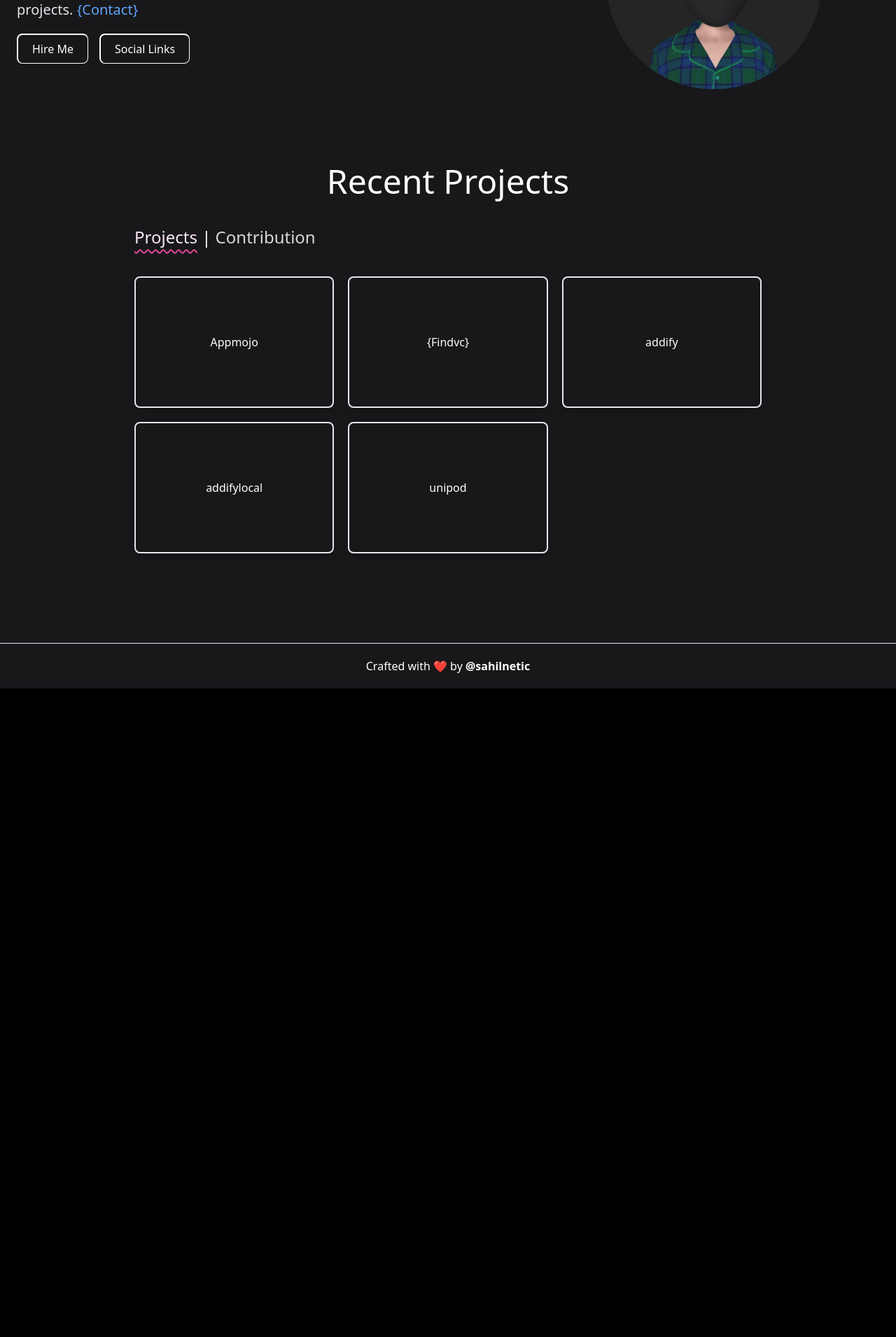
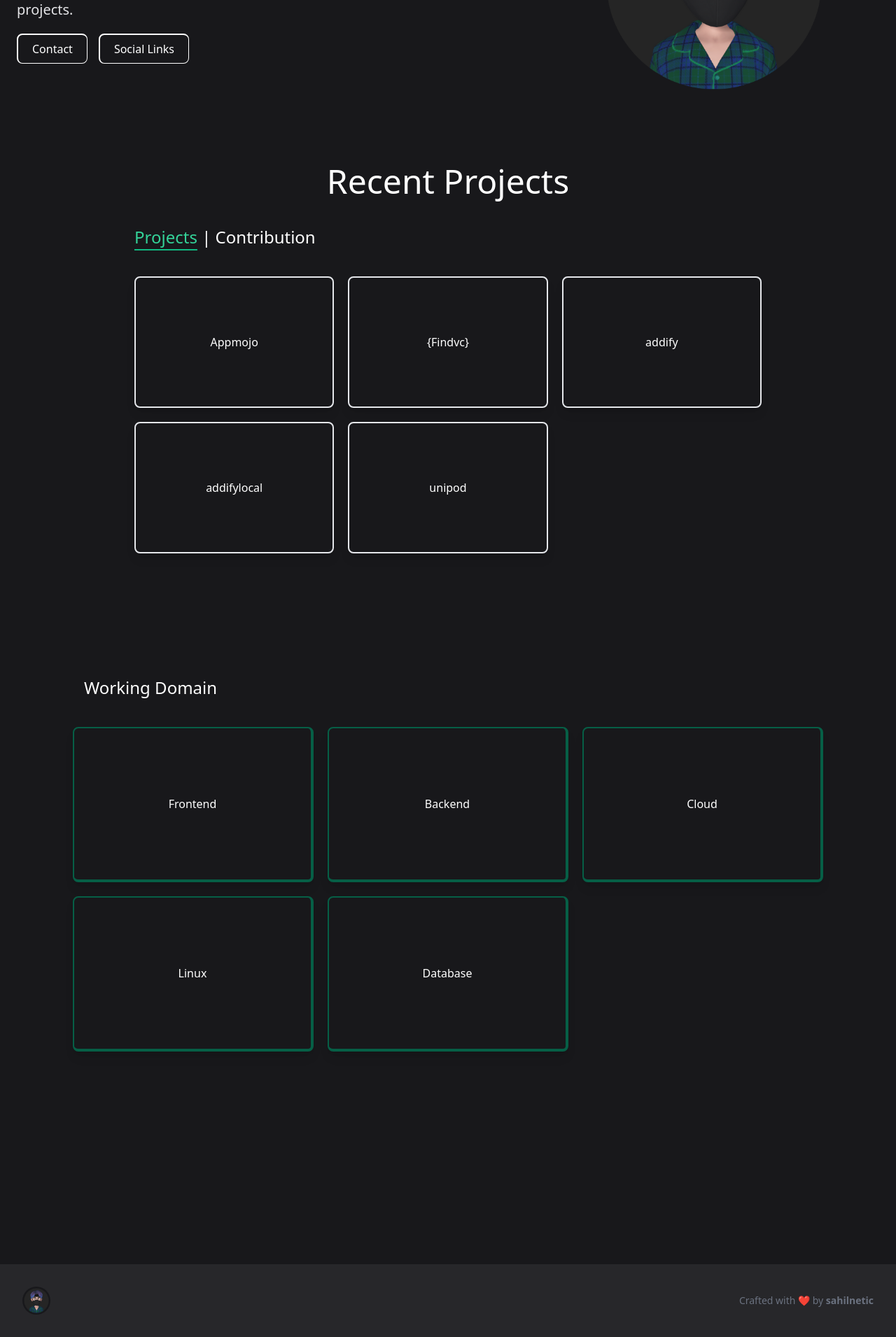
Before and after one commit to salnetx/portfolioold, a Next.js app: page / in a window 1280 px wide. Shown: the part 306-2217 px from the top of the page at 70% size. Before the commit the page ends 1290 px from the top, so only its background shows below. Built offline with nearby package versions, Linux system fonts and the light colour scheme.

Commit message:
added[working domain]

```diff
--- /dev/null
+++ b/pages/components/Certification.js
@@ -0,0 +1,18 @@
+const Certification = ()=>{
+  return(
+    <>
+  <div className="grid grid-cols-1 lg:grid-cols-3 sm:grid-cols-2 text-center mx-6 sm:mx-48 gap-x-5 gap-y-5 mb-28">
+
+    <Link passHref href="https://tailwindcomponents.com/u/sahilnetic">
+    <a>
+    <div className="border border-2 shadow-lg rounded-lg py-20 text-white">Meta</div>
+    </a>
+    </Link>
+
+  </div>
+
+    </>
+  )
+}
+
+export default Certification;
--- /dev/null
+++ b/pages/components/Domain.js
@@ -0,0 +1,42 @@
+import Link from "next/link";
+const Domain = ()=>{
+    return(
+      <>
+    <div className="grid grid-cols-1 lg:grid-cols-3 sm:grid-cols-2 text-center sm:mx-20 gap-x-5 gap-y-5 mb-28">
+
+      <Link passHref href="https://tailwindcomponents.com/u/sahilnetic">
+      <a>
+      <div className="border border-2 border-emerald-800 border-b-4 border-r-4 shadow-lg rounded-lg py-24 text-white">Frontend</div>
+      </a>
+      </Link>
+
+      <Link passHref href="https://tailwindcomponents.com/u/sahilnetic">
+      <a>
+      <div className="border border-2 border-emerald-800 border-b-4 border-r-4 shadow-lg rounded-lg py-24 text-white">Backend</div>
+      </a>
+      </Link>
+
+      <Link passHref href="https://tailwindcomponents.com/u/sahilnetic">
+      <a>
+      <div className="border border-2 border-emerald-800 border-b-4 border-r-4 shadow-lg rounded-lg py-24 text-white">Cloud</div>
+      </a>
+      </Link>
+
+      <Link passHref href="https://tailwindcomponents.com/u/sahilnetic">
+      <a>
+      <div className="border border-2 border-emerald-800 border-b-4 border-r-4 shadow-lg rounded-lg py-24 text-white">Linux</div>
+      </a>
+      </Link>
+
+      <Link passHref href="https://tailwindcomponents.com/u/sahilnetic">
+      <a>
+      <div className="border border-2 border-emerald-800 border-b-4 border-r-4 shadow-lg rounded-lg py-24 text-white">Database</div>
+      </a>
+      </Link>
+    </div>
+
+      </>
+    )
+  }
+
+  export default Domain;
--- a/pages/components/Footer.js
+++ b/pages/components/Footer.js
@@ -1,9 +1,19 @@
 import Link from "next/link";
+import Image from "next/image";
 const Footer =()=>{
   return(
-    <div className="sm:mt-32 mt-20 bg-zinc-900">
-        <hr />
-        <p className="text-center py-5 text-white">Crafted with ❤️ by <span className="font-black"><Link href="https://twitter.com/sahilnetic">@sahilnetic</Link></span></p>
+  <div className="sm:mt-32 mt-20 bg-zinc-800">
+  <div className="max-w-screen-xl px-4 py-8 mx-auto sm:px-6 lg:px-8">
+    <div className="sm:flex sm:items-center sm:justify-between">
+      <div className="flex justify-center text-teal-600 sm:justify-start">
+      <Image className="rounded-full" src="/evilcat.png" width="40" height="40" />
+      </div>
+
+      <p className="mt-4 text-sm text-center text-gray-500 lg:text-right lg:mt-0">
+        Crafted with ❤️ by <Link href="https://sahilnetic.xyz"><span className="font-black">sahilnetic</span></Link>
+      </p>
+    </div>
+  </div>
     </div>
   )
 }
--- a/pages/index.js
+++ b/pages/index.js
@@ -5,6 +5,8 @@ import Linkinbio from './components/Linkinbio'
 import Contributions from './components/Contributions'
 import Footer from './components/Footer'
 import Projects from './components/Projects'
+import Domain from './components/Domain'
+import Certification from './components/Certification'
 // Images
 import addify from '../public/addify.png'
 import github from '../public/github.png'
@@ -49,12 +51,10 @@ export default function Home() {
              <div className="lg:w-6/12 lg:p-0 p-7">
                 <h1 className="sm:text-5xl text-4xl text-white font-medium leading-tight mb-5 capitalize">Hi, I'm Sahil </h1>
                 <p className="text-xl text-zinc-200"> I am a fullstack developer, and a cloud specialist. I love to contribute to open source projects. Checkout some of my projects.
-
-                <span className='text-blue-400'> {"{Contact}"}</span>
                 </p>
 
                 <div className="py-5 flex gap-x-4">
-                  <a href="#" className="text-white border px-5 py-2 border-white rounded-lg border-t-2 border-l-2">Hire Me</a>
+                  <a href="https://calendly.com/sahilnetic/meeting" className="text-white border px-5 py-2 border-white rounded-lg border-t-2 border-l-2">Contact</a>
                   <a onClick={socialDisplay} className="text-white border px-5 pt-2 border-white rounded-lg border-t-2 border-l-2">Social Links</a>
              </div>
              <div style={{display :social}} className='flex gap-x-4'>
@@ -76,20 +76,29 @@ export default function Home() {
 
 
 
+
       <div className='bg-zinc-900'>
+
       <div style={{display : `${blocker}`}}>
-      <h1 className="text-center text-white text-2xl sm:text-5xl pb-10 font-medium">Recent Projects</h1>
-      <h2 className="sm:mx-48 mx-6 text-white text-lg sm:text-2xl pb-10 font-light"><span className='font-medium text-pink-100 underline decoration-wavy decoration-2 decoration-pink-500 underline-offset-8' onClick={hiddenDisplay} >Projects</span> | <span className='animate-pulse' onClick={hiddenDisplay2}>Contribution</span></h2>
+      <h1 className="sm:mx-48 text-center mx-6 text-white text-2xl sm:text-5xl pb-10 font-light">Recent Projects</h1>
+      <h2 className="sm:mx-48 mx-6 text-white text-lg sm:text-2xl pb-10 font-light"><span className='font-medium text-emerald-400 underline decoration-2 decoration-emerald-500 underline-offset-8' onClick={hiddenDisplay} >Projects</span> | <span className='hover:animate-pulse' onClick={hiddenDisplay2}>Contribution</span></h2>
 
       <Projects />
       </div>
 
       <div style={{display : `${blocker1}`}}>
-      <h1 className="text-center text-white text-2xl sm:text-5xl pb-10 font-medium">Open Source Contribution</h1>
-      <h2 className="sm:mx-48 mx-6 text-white text-lg sm:text-2xl pb-10 font-light"><span className='animate-pulse' onClick={hiddenDisplay} >Projects</span> | <span className='font-medium text-pink-100 underline decoration-2 decoration-wavy decoration-pink-500 underline-offset-8' onClick={hiddenDisplay2}>Contribution</span></h2>
+      <h1 className="sm:mx-48 mx-6 text-white text-center text-2xl sm:text-5xl pb-10 font-light">Open Source Contribution</h1>
+      <h2 className="sm:mx-48 mx-6 text-white text-lg sm:text-2xl pb-10 font-light"><span className='hover:animate-pulse' onClick={hiddenDisplay} >Projects</span> | <span className='font-medium text-emerald-400 underline decoration-2 decoration-emerald-500 underline-offset-8' onClick={hiddenDisplay2}>Contribution</span></h2>
 
       <Contributions />
       </div>
+
+
+      <div className="py-16 bg-zinc-900">
+        <div className="container m-auto px-6">
+        <h2 className="sm:mx-24 text-white text-lg sm:text-2xl pb-10 font-light">Working Domain</h2>
+          <Domain />
+        </div></div>
 
       <Footer />
 
```
